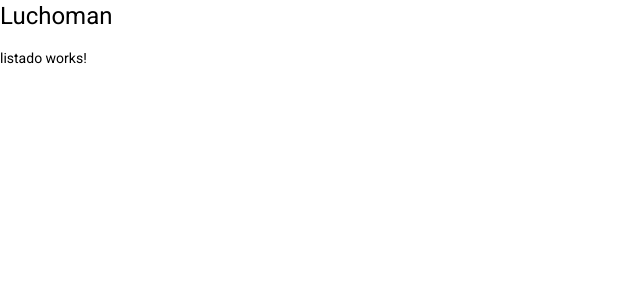
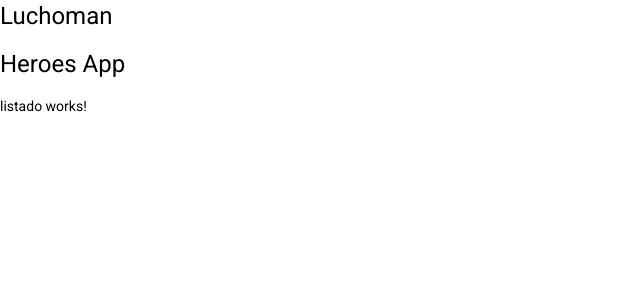
Before and after one commit to ElLuchoMan/Heroes-App, an Angular app: page /heroes/listado in a window 1280 px wide. Shown: the top 300 px of the page, without its empty margins (0-640 px from the left). Built offline with nearby package versions, Linux system fonts and the light colour scheme.

Commit message:
Agregado home con rutas hijas a Heroes

```diff
--- a/src/app/heroes/heroes-routing.module.ts
+++ b/src/app/heroes/heroes-routing.module.ts
@@ -8,7 +8,7 @@ import { ListadoComponent } from './pages/listado/listado.component';
 
 const routes: Routes = [
   {
-    path: '', children: [
+    path: '', component: HomeComponent, children: [
       { path: 'listado', component: ListadoComponent },
       { path: 'agregar', component: AgregarComponent },
       { path: 'editar/:id', component: AgregarComponent },
--- a/src/app/heroes/pages/home/home.component.html
+++ b/src/app/heroes/pages/home/home.component.html
@@ -1 +1,2 @@
-<p>home works!</p>
+<h1>Heroes App</h1>
+<router-outlet></router-outlet>
```
